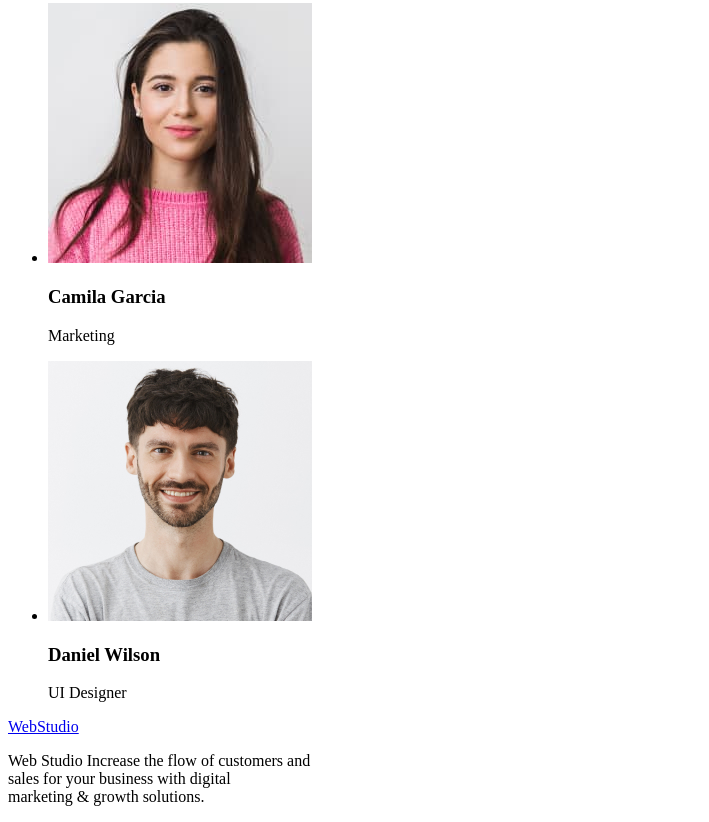
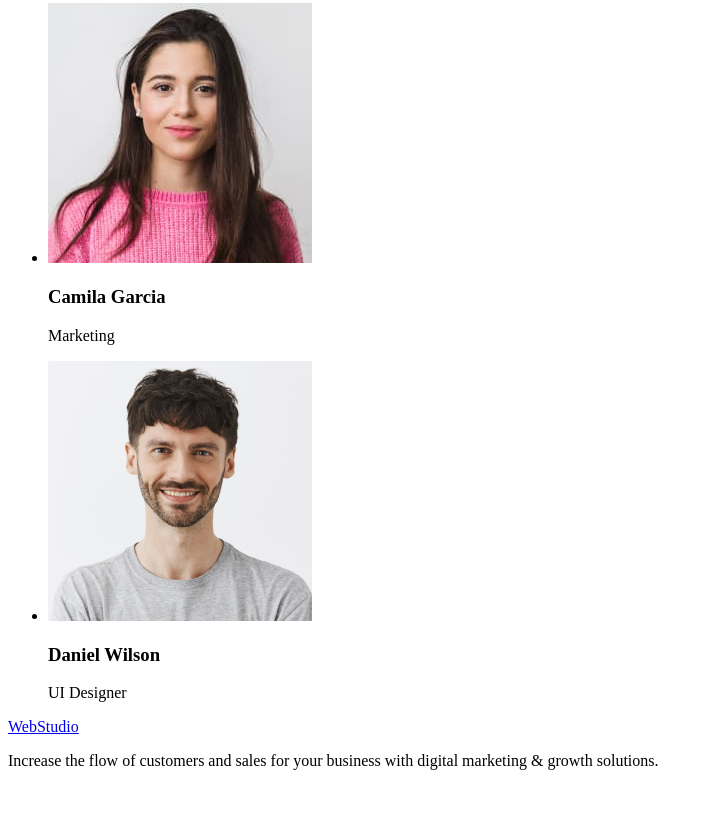
Before and after one commit to Oleksandr-Kostiuchenko/goit-markup-hw-02, a plain HTML site: page index.html in a window 1280 px wide. Shown: the part 1372-2194 px from the top of the page, without its empty margins (0-709 px from the left). After the commit the page ends 2158 px from the top, so only its background shows below. Drawn offline with Linux system fonts and the light colour scheme.

Commit message:
fixing bugs

```diff
--- a/index.html
+++ b/index.html
@@ -93,7 +93,7 @@
     <footer>
         <a href="./index.html">WebStudio</a>
 
-        <p>Web Studio Increase the flow of customers and <br> sales for your business with digital <br>marketing & growth solutions.</p>
+        <p>Increase the flow of customers and sales for your business with digital marketing & growth solutions.</p>
 
     </footer>
 </body>
```
